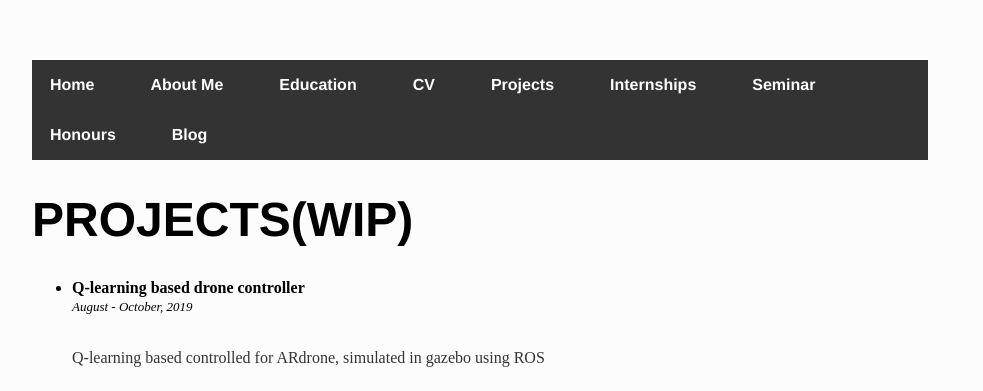
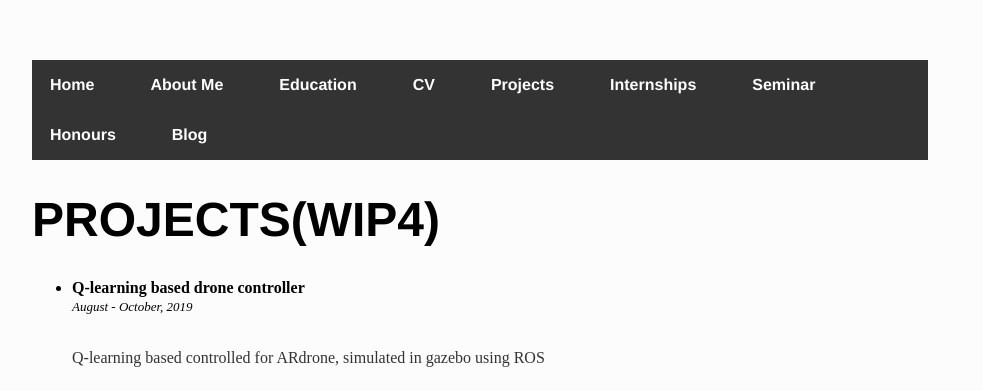
Before and after one commit to iamrajee/iamrajee.github.io, a Jekyll site: the page built from projects/index.html, in a window 1280 px wide and 900 px high. Shown: the top 391 px of the window, without its empty margins (160-1143 px from the left). Built offline with Jekyll 4.4.1, drawn with Linux system fonts in a browser that asks for light colours.

Commit message:
Update index.html

```diff
--- a/projects/index.html
+++ b/projects/index.html
@@ -3,7 +3,7 @@
 title: PROJECTS
 ---
 <div class="blurb">
-	<h1>{{ page.title }}(WIP)</h1>
+	<h1>{{ page.title }}(WIP4)</h1>
 	<ul class="project_ul">
 
 
@@ -78,7 +78,8 @@
 			<font size="2"><em>April 2019 to July 2019,  under Prof. Santhakumar Mohan, Associate Professor, IIT Palakkad</em></font>
 			<p><font size="3">Path planning to fly two drones in a synchronized manner, maintaining same altitude and attitude., for Smart India Hackerthon 2019. </font></p>
 			</div>
-			<iframe src="https://www.youtube.com/embed/SOOn53AmSJQ" width="1230" height="720" frameborder="0" allowfullscreen ng-show="showvideo" HSPACE="30" VSPACE="10"></iframe>
+			<iframe width="615" height="360" src="https://www.youtube.com/embed/SOOn53AmSJQ" frameborder="0" allowfullscreen ng-show="showvideo" HSPACE="30" VSPACE="10"></iframe>
+<!-- 			width="1230" height="720" -->
 <!-- 			width="410" height="240" -->
 <!-- 			style='height: 100%; width: 100%' -->
 		</div>
```
